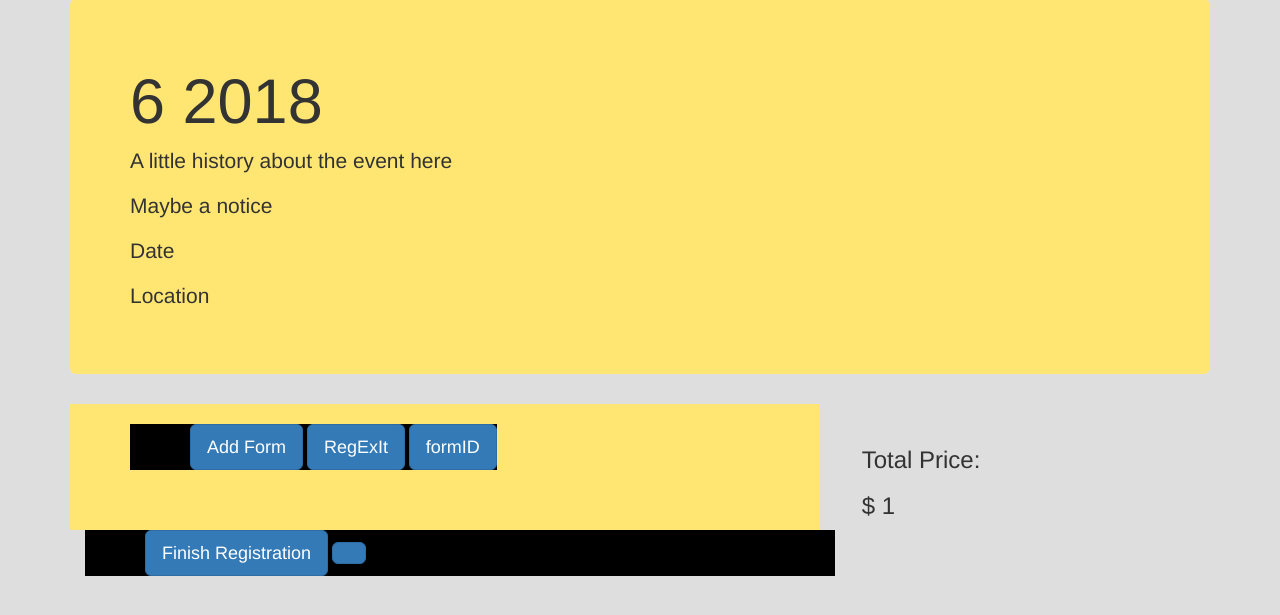
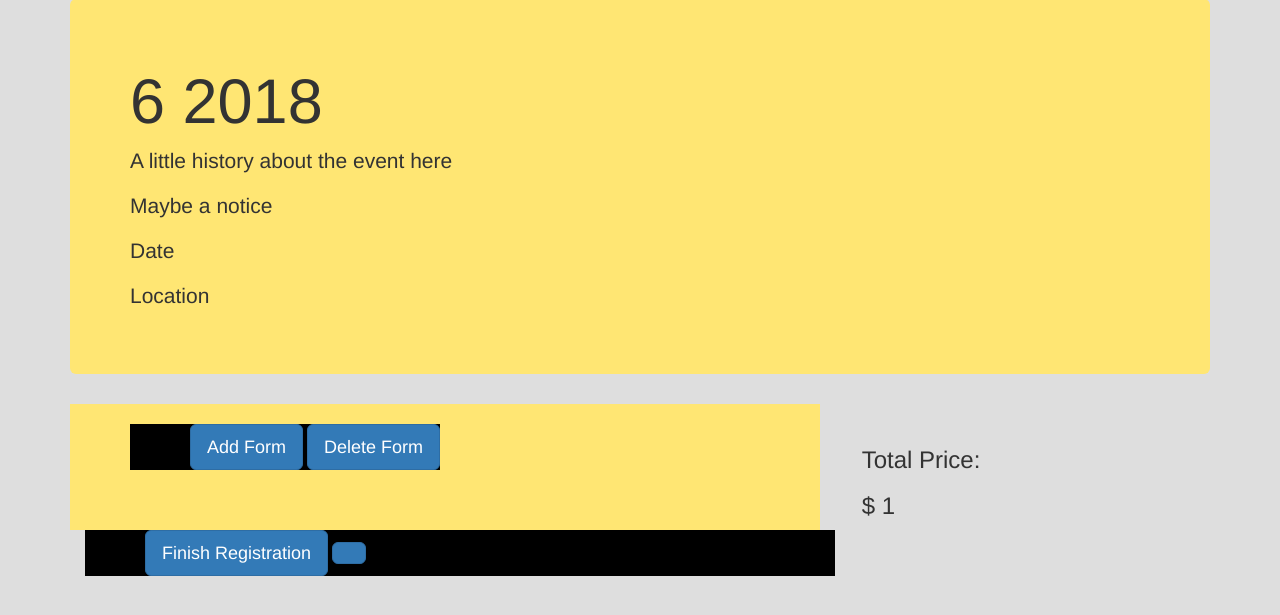
Before and after one commit to unitedideas/lobos, a Django app: page /event-registration/?event=6 in a window 1280 px wide. Shown: the part 93-708 px from the top of the page. Run offline with Django 3.2, Linux system fonts and the light colour scheme; a user stored in the database is signed in; data comes from the database, SQL or seed files in the repository; both versions use the stored data as it was after the commit; some libraries are stand-ins or nearby versions.

Commit message:
Changing the form id's with regex and pushing to a list. Then rendering each form in a v-for. Works with the Add Rider button

```diff
--- a/events/models.py
+++ b/events/models.py
@@ -23,6 +23,7 @@ class Event(models.Model):
     map_location = models.CharField(max_length=800, null=True, blank=True)
     pro_time_est = models.TimeField(max_length=30, null=True, blank=True)
     am_time_est = models.TimeField(max_length=30, null=True, blank=True)
+    rider_limit = models.IntegerField(null=True, blank=True)
 
     def __str__(self):
         return str(self.event_name) + ' ' + str(self.event_date)[0:4]
--- a/events/templates/events/event_register.html
+++ b/events/templates/events/event_register.html
@@ -34,17 +34,16 @@
                             <div style="background-color: #ffe673; padding: 20px 60px 20px 60px; margin-right: 15px;"
                                  class="row form-row">
                                 <div class="input-group">
-                                    <span v-html="vue_form"></span>
+                                    <div v-for="form in formList">
+                                        <p>In the list [[count]]</p>
 
-                                    {#                                    {% for form in formset %}#}
-                                    {#                                        <div v-bind:id="item_id" class="input-group-append">#}
-                                    {#                                        <span v-html="vue_form"></span>#}
-                                    {#                                        </div>#}
-                                    {#                                    {% endfor %}#}
+                                        <div v-html="form">
+                                        </div>
+
+                                    </div>
                                     <div style="padding-left: 60px; background-color: black">
                                         <p v-on:click="addForm" class="btn btn-primary btn-lg">Add Form</p>
-                                        <p v-on:click="addEscortForm" class="btn btn-primary btn-lg">RegExIt</p>
-                                        <p v-on:click="formID" class="btn btn-primary btn-lg">formID</p>
+                                        <p v-on:click="formID" class="btn btn-primary btn-lg">Delete Form</p>
                                     </div>
                                     <br>
                                     <br>
@@ -67,7 +66,7 @@
                     <div class="col-sm-offset-7 col-sm-5 col-md-5 col-lg-4"
                          style="position: fixed; top: 520px; left: 100px; width: auto;">
                         <div>
-                            <h3>[[totalPrice]]</h3>
+                            <h3>Total Price:</h3>
                             <h3>$ [[amountInt]]</h3>
                             <br>
                             <paypal-checkout
@@ -113,8 +112,7 @@
                     rider: 'True',
                     amountStr: '1.00',
                     amountInt: 1.00,
-                    totalPrice: 'Total Price:',
-                    itemsList: [],
+                    formList: [],
                     count: 0,
                     vue_form: "",
 
@@ -132,22 +130,35 @@
 
                     addForm: function () {
                         this.count++
-                        let total_forms = document.getElementById('id_form-TOTAL_FORMS')
+                        let total_forms = document.getElementsByName('form-TOTAL_FORMS').forEach
+                        (function (ele, idx) {ele.value = String(this.count)})
+
                         total_forms.value = this.count + 1
+                        let formID = 'id_form-' + this.count
+                        incremented_form = this.vue_form.replace(/form-\d/g, 'form-' + this.count)
+                        this.formList.push(incremented_form)
                         console.log(this.count)
+                        console.log(incremented_form)
+                        console.log(formList)
                     },
 
                     delForm: function () {
                         this.count--
                         let total_forms = document.getElementById('id_form-TOTAL_FORMS')
                         total_forms.value = this.count - 1
+                        let formID = 'id_form-' + this.count
+                        incremented_form = this.vue_form.replace(/form-\d/g, 'form-' + this.count)
+                        this.formList.push(incremented_form)
                         console.log(this.count)
+                        console.log(incremented_form)
+                        console.log(formList)
+
                     },
 
                     formID: function () {
                         let formID = 'id_form-' + this.count
-                        this.item_id = String(formID)
-                        console.log(this.item_id)
+                        console.log(formID)
+                        this.delForm()
                     },
 
                 },
@@ -169,6 +180,7 @@
 
                         .then(function (response) {
                             app.vue_form = response.data.formset
+                            app.formList.push(response.data.formset)
                         })
                 },
         })
--- a/events/views.py
+++ b/events/views.py
@@ -14,7 +14,6 @@ from django.contrib.auth.forms import PasswordChangeForm
 from django.contrib.auth import update_session_auth_hash
 from .models import Event
 from django.http import JsonResponse
-import json
 def home(request):
     events = Event.objects.all().order_by('-event_date')[0:3]
     event_name = events.values_list('event_name', flat=True)
```
Also changed, not shown: db.sqlite3.
